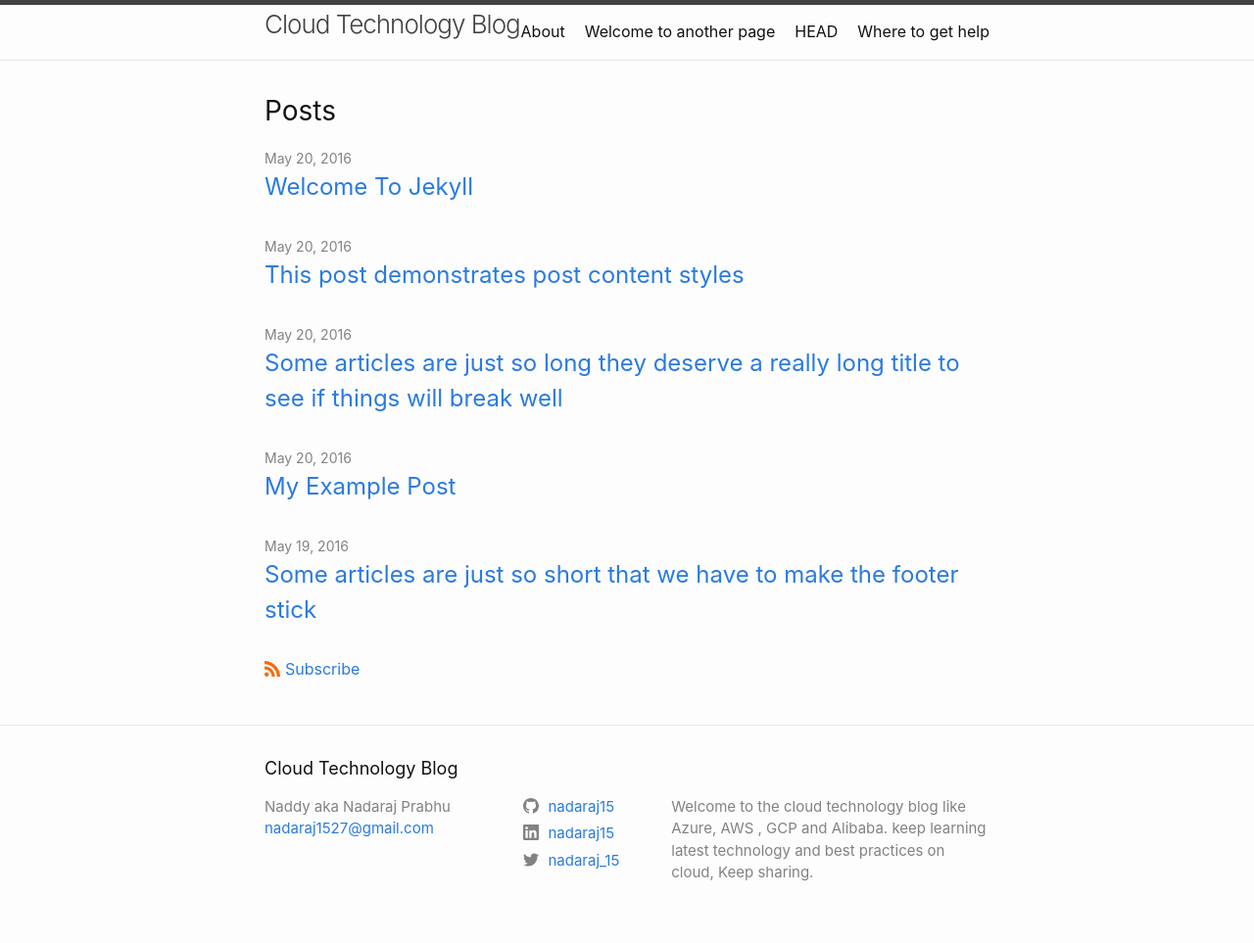
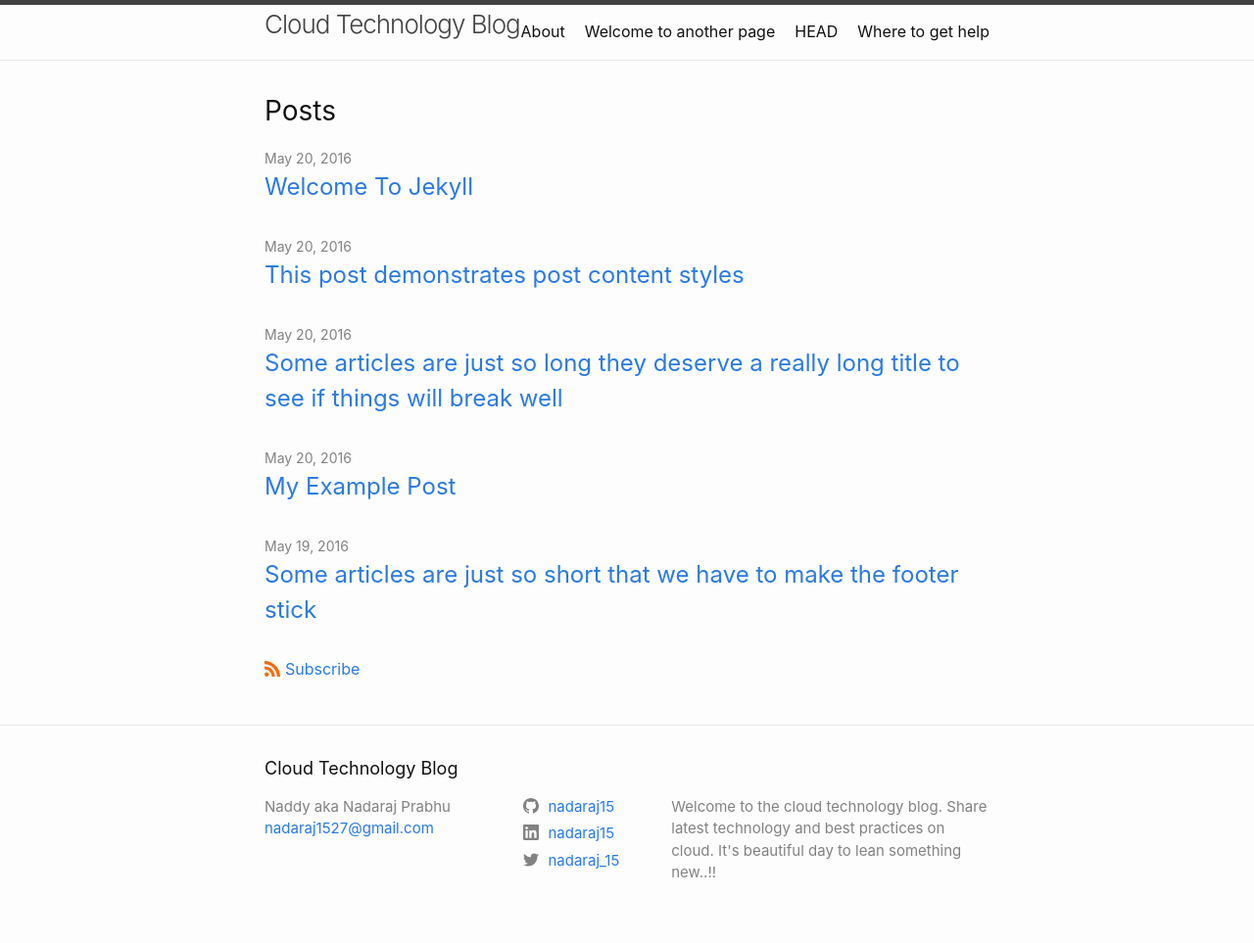
Before and after one commit to nadaraj15/home, a Jekyll site: the page built from index.md, in a window 1280 px wide. Shown: the whole page at 98% size. Built offline with Jekyll 4.4.1, drawn with Linux system fonts in a browser that asks for light colours.

Commit message:
Update _config.yml

```diff
--- a/_config.yml
+++ b/_config.yml
@@ -2,8 +2,8 @@ title: Cloud Technology Blog
 author: Naddy aka Nadaraj Prabhu
 email: nadaraj1527@gmail.com
 description: > # this means to ignore newlines until "twitter_username:"
-  Welcome to the cloud technology blog like Azure, AWS , GCP and Alibaba.
-  keep learning latest technology and best practices on cloud, Keep sharing.
+  Welcome to the cloud technology blog. Share latest technology and best practices
+  on cloud. It's beautiful day to lean something new..!!
 
 # social links
 twitter_username: nadaraj_15
```
